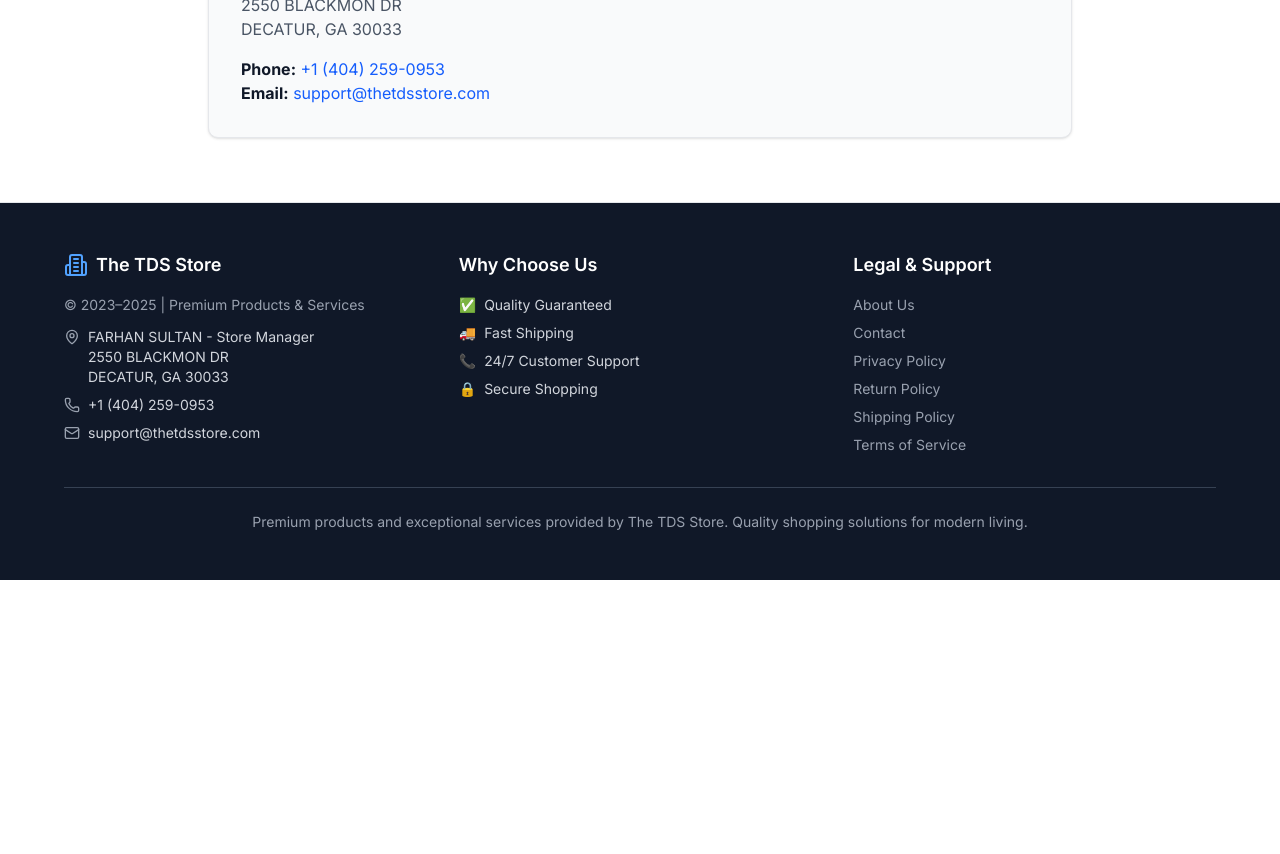
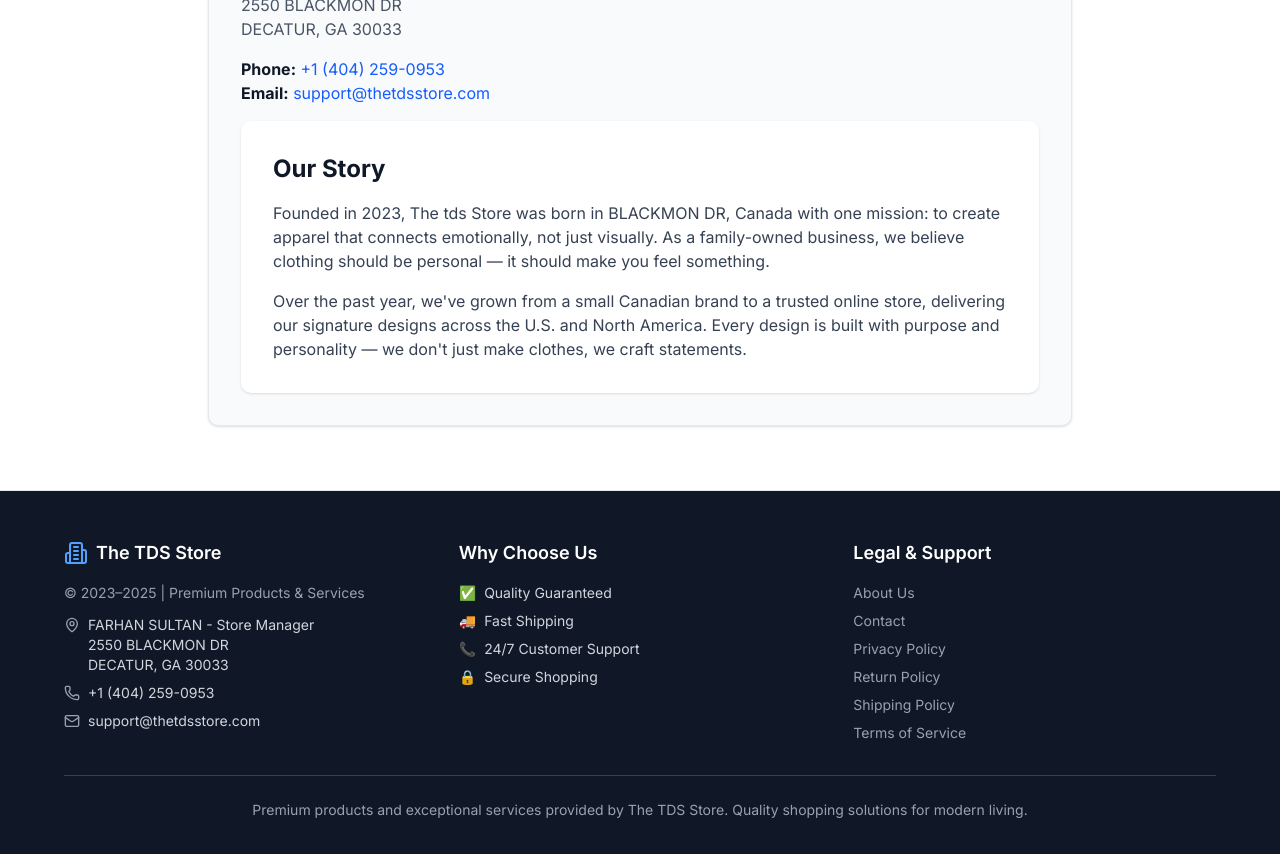
Before and after one commit to FaaizAhmed2004/IR, a Next.js app: page /about in a window 1280 px wide. Shown: the part 1060-1914 px from the top of the page. Before the commit the page ends 1640 px from the top, so only its background shows below. Built offline with nearby package versions, Linux system fonts and the light colour scheme.

Commit message:
about page updation

```diff
--- a/src/app/about/page.tsx
+++ b/src/app/about/page.tsx
@@ -69,6 +69,17 @@ export default function AboutPage() {
                 <p className="text-gray-900"><strong>Phone:</strong> <span className="text-blue-600">+1 (404) 259-0953</span></p>
                 <p className="text-gray-900"><strong>Email:</strong> <span className="text-blue-600">support@thetdsstore.com</span></p>
               </div>
+              <div className="space-y-8">
+          <div className="bg-white p-8 rounded-lg shadow-sm">
+            <h2 className="text-2xl font-bold text-gray-900 mb-4">Our Story</h2>
+            <p className="text-gray-700 mb-4">
+              Founded in 2023, The tds Store  was born in BLACKMON DR, Canada with one mission: to create apparel that connects emotionally, not just visually. As a family-owned business, we believe clothing should be personal — it should make you feel something.
+            </p>
+            <p className="text-gray-700">
+              Over the past year, we've grown from a small Canadian brand to a trusted online store, delivering our signature designs across the U.S. and North America. Every design is built with purpose and personality — we don't just make clothes, we craft statements.
+            </p>
+          </div>
+            </div>
             </div>
           </div>
         </div>
```
Also changed, not shown: 1 other file (tests, documents, lock files or other folders).
